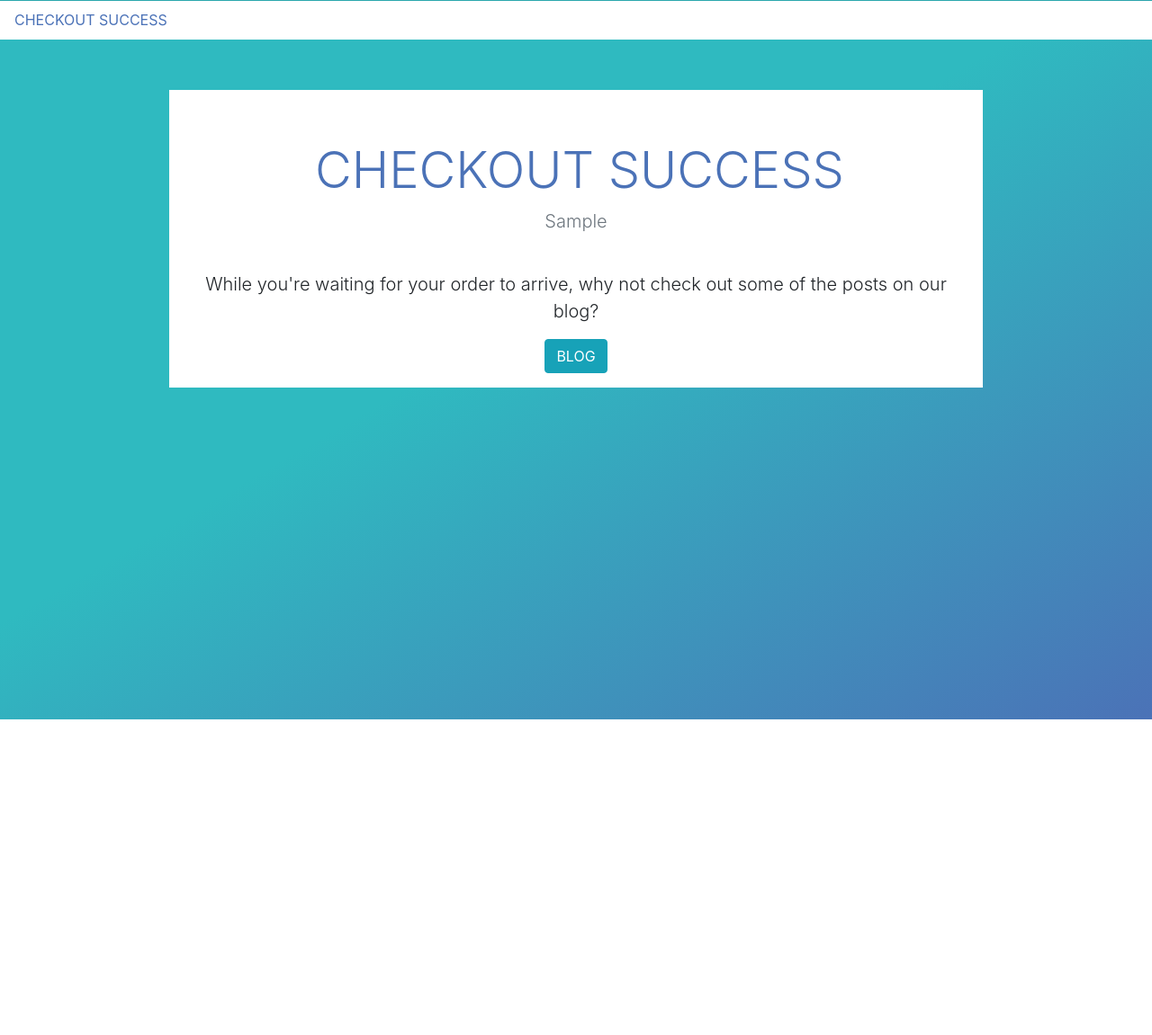
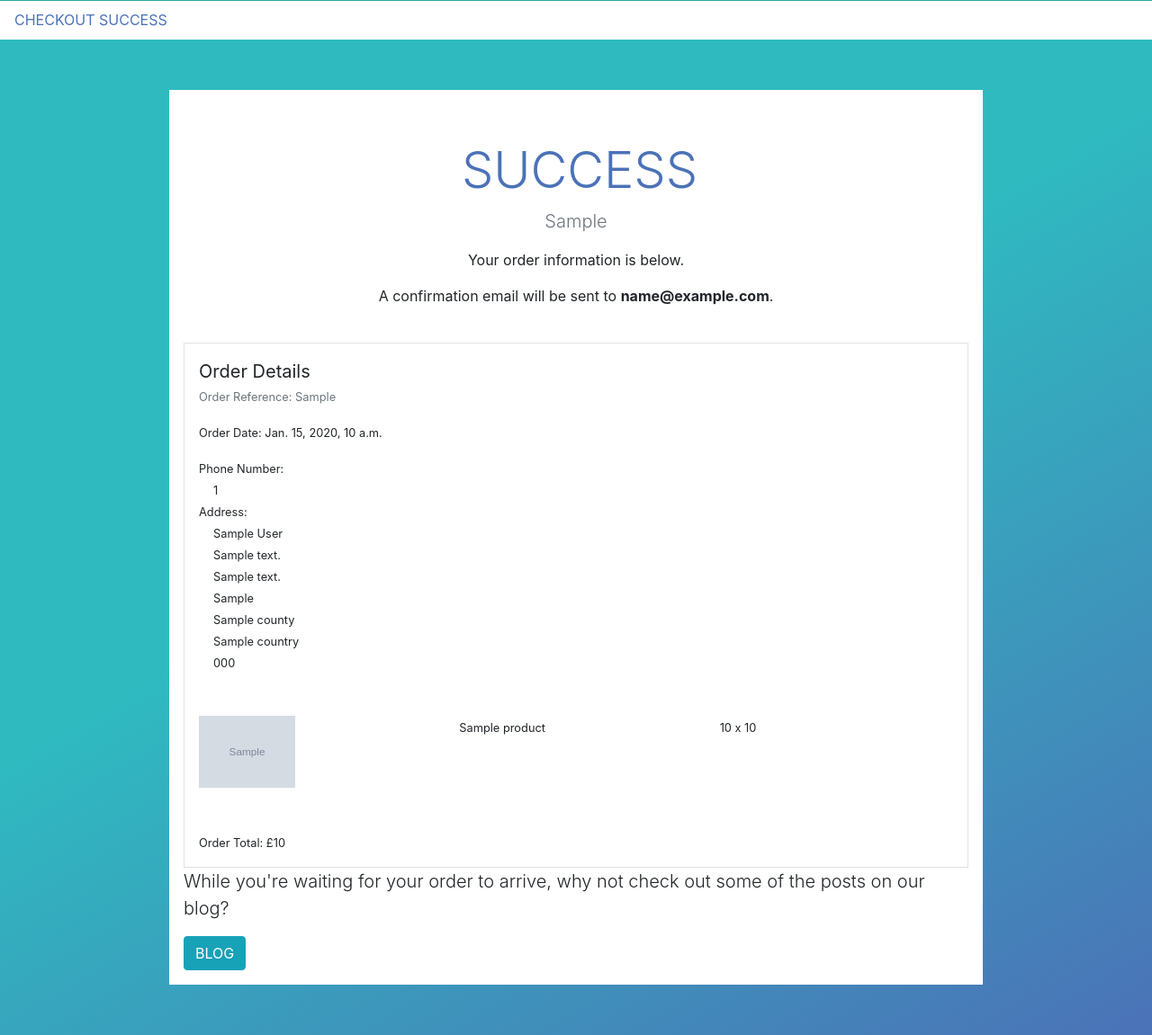
Before and after one commit to devmegan/korcbd, a Django app: template cart/templates/cart/checkout_success.html in a window 1280 px wide. Shown: the part 66-1217 px from the top of the page at 90% size. Before the commit the page ends 866 px from the top, so only its background shows below. Run offline with Django 3.2, Linux system fonts and the light colour scheme; the template is opened without the code that fills it: most values are stand-ins (such as "Sample title", 1, 10 or a date in 2020); grey boxes marked "Sample" are stand-in pictures; some libraries are stand-ins or nearby versions.

Commit message:
providing order confirmation to user

```diff
--- a/cart/templates/cart/checkout_success.html
+++ b/cart/templates/cart/checkout_success.html
@@ -18,11 +18,54 @@ Home
 <div class="container mt-5">
     <div class="row">
         <div class="col-12 col-lg-10 offset-lg-1">
-            <div class="bg-white m-2 p-3 text-center">
+            <div class="bg-white m-2 p-3">
                 <div class="bg-white m-2 p-3 text-center">
-                    <h4 class="text-blue mt-3 ml-2 uppercase display-4">Checkout Success</h4>
+                    <h4 class="text-blue mt-3 ml-2 uppercase display-4">Success</h4>
                     <p class="lead text-muted"> {{ order.order_reference }}</p>
+                     <p>Your order information is below.</p>
+                     <p>A confirmation email will be sent to <strong>{{ order.email }}</strong>.</p>
                 </div>
+                <div class="p-3 border">
+                    <p class="lead font-weight-normal p-0 m-0">Order Details</p>
+                    <p class="text-muted"><small>Order Reference: {{order.order_reference }}</small></p>
+                    <p><small>Order Date: {{ order.date }}</small></p>
+                    <p class="mb-0"><small>Phone Number: </small></p>
+                    <div class="ml-3">
+                        <p class="mb-0"><small>{{ order.phone_number }}</small></p>
+                    </div>
+                    <p class="mb-0"><small>Address: </small></p>
+                    <div class="ml-3">
+                        <p class="m-0"><small>{{ order.first_name }} {{ order.last_name }}</small></p>
+                        <p class="m-0"><small> {{order.street_address1}} </small></p>
+                        {% if order.street_address2 %}
+                        <p class="m-0"><small> {{order.street_address2}} </small></p>
+                        {% endif %}
+                        <p class="m-0"><small> {{order.town_or_city }} </small></p>
+                        {% if order.county %}
+                        <p class="m-0"><small> {{order.county }} </small></p>
+                        {% endif %}
+                        <p class="m-0"><small> {{order.country }} </small></p>
+                         {% if order.postcode %}
+                        <p class="uppercase mt-0"><small> {{order.postcode }} </small></p>
+                        {% endif %}
+                    </div>
+
+                    {% for item in order.lineitems.all %}
+                    <div class="row my-5">
+                        <div class="col-4">
+                            <img src="{{ item.product.image_url }}" style="height: 10vh;" alt="">
+                        </div>
+                        <div class="col-4">
+                            <p><small>{{ item.product.name }}</small></p>
+                        </div>
+                        <div class="col-4">
+                            <p><small>{{ item.quantity }} x {{ item.product.price }}</small></p>
+                        </div>
+                    </div>
+                    {% endfor %}
+                    <p class="mb-0"><small>Order Total: £{{ order.order_total }}</small></p>
+                </div>
+
                 <div>
                     <p class="lead">
                         While you're waiting for your order to arrive, why not check out some of the posts on our blog?
@@ -30,10 +73,8 @@ Home
                     <a href="{% url 'blog' %}" class="btn btn-outline-blue btn-info uppercase">Blog</a>
                 </div>
             </div>
-
-
-        </div>
-    </div>
 </div>
+                    </div>
+                </div>
 </section>
 {% endblock %}
--- a/cart/views.py
+++ b/cart/views.py
@@ -141,7 +141,6 @@ def checkout(request):
 def checkout_success(request, order_reference):
     """ view to display order confirmation to user """
     order = get_object_or_404(Order, order_reference=order_reference)
-    messages.success(request, f'Order successfully processed. Your order reference is {order_reference} \ An order confirmation will be sent to {order.email}')
 
     if 'cart' in request.session:
         del request.session['cart']
```
